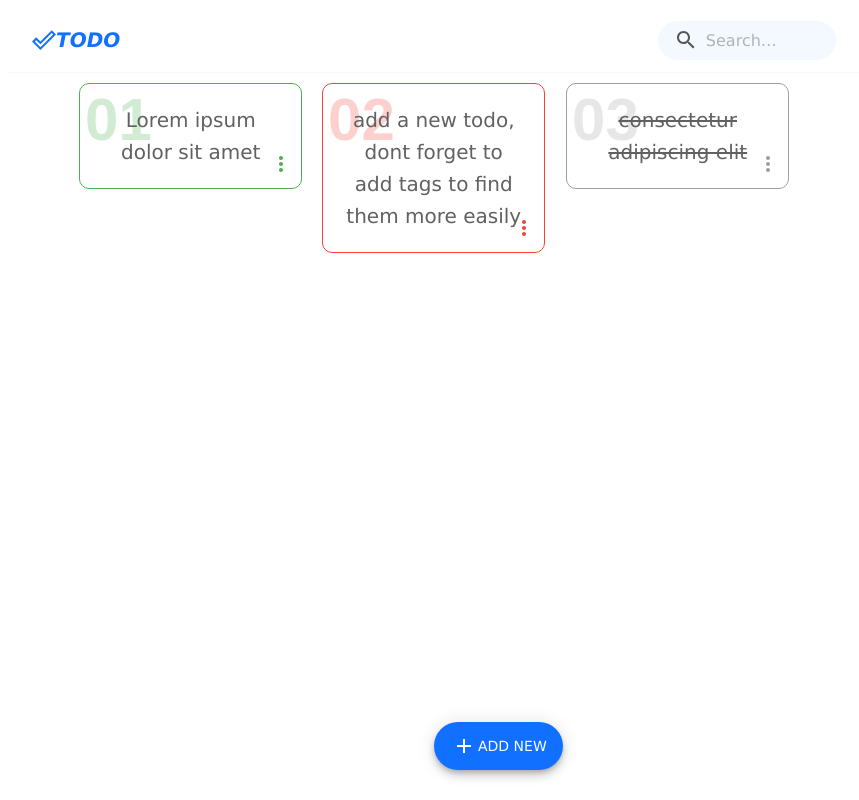
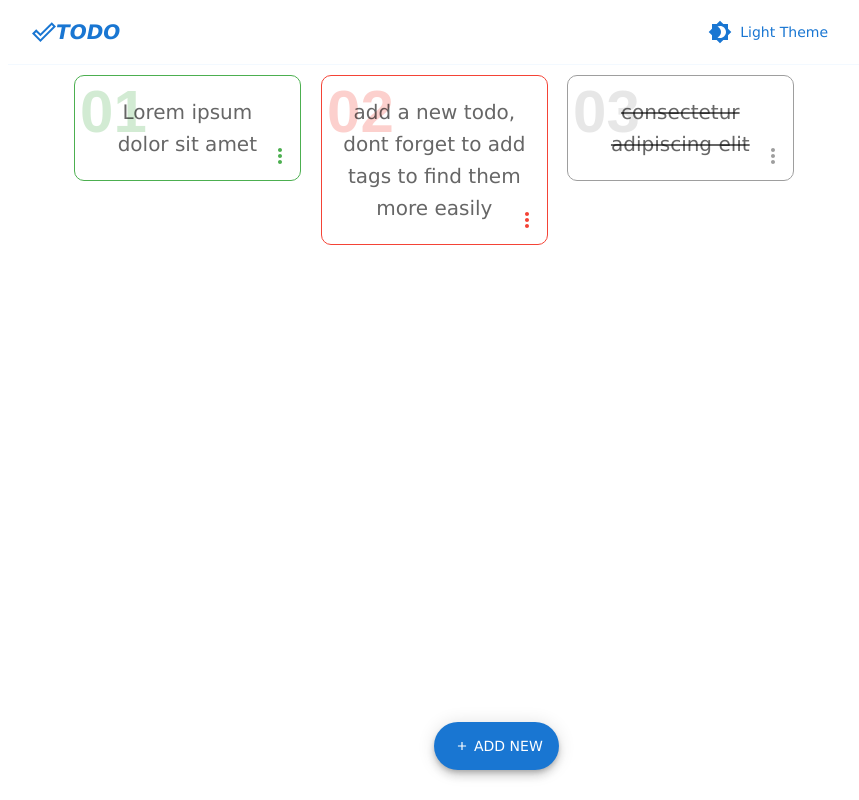
Before and after one commit to amirmasadi/react-redux-mui, a React (Create React App) app: page / in a window 1280 px wide. Shown: the whole page, without its empty margins (206-1065 px from the left). Built offline with nearby package versions, Linux system fonts and the light colour scheme.

Commit message:
add dark theme toggle

```diff
--- a/src/App.jsx
+++ b/src/App.jsx
@@ -1,10 +1,23 @@
-import { ThemeProvider } from "@mui/material";
+import { CssBaseline, ThemeProvider } from "@mui/material";
 import Layout from "./components/Layout";
-import { theme } from "./themeStyles";
+import { createTheme } from "@mui/material/styles";
+import { useSelector } from "react-redux";
 
 export default function App() {
+  const storedTheme = useSelector((state) => state.theme.value);
+
+  const theme = createTheme({
+    palette: {
+      mode: storedTheme,
+    },
+    typography: {
+      fontFamily: "verdana",
+    },
+  });
+
   return (
     <ThemeProvider theme={theme}>
+      <CssBaseline />
       <Layout />
     </ThemeProvider>
   );
--- a/src/app/store.js
+++ b/src/app/store.js
@@ -1,4 +1,7 @@
 import { configureStore } from "@reduxjs/toolkit";
 import todosReducer from "../features/todosSlice";
+import themeReducer from "../features/themeSlice";
 
-export const store = configureStore({ reducer: { todos: todosReducer } });
+export const store = configureStore({
+  reducer: { todos: todosReducer, theme: themeReducer },
+});
--- a/src/components/Header.jsx
+++ b/src/components/Header.jsx
@@ -1,23 +1,54 @@
-import Box from "@mui/material/Box";
+import Button from "@mui/material/Button";
 import Toolbar from "@mui/material/Toolbar";
-import SearchIcon from "@mui/icons-material/Search";
-import {
-  AppBarStyled,
-  Search,
-  SearchIconWrapper,
-  StyledInputBase,
-  LogoText,
-} from "./headerStyles";
+import Typography from "@mui/material/Typography";
+import { AppBarStyled, LogoText } from "./headerStyles";
 import { DoneOutline } from "@mui/icons-material";
-import { chipsAnimation } from "../animations";
-import { useState } from "react";
+import { chipsAnimation, slideDownAnimation } from "../animations";
+import Brightness4Icon from "@mui/icons-material/Brightness4";
+import BrightnessHighIcon from "@mui/icons-material/BrightnessHigh";
+import { changeTheme } from "../features/themeSlice";
+import { useDispatch, useSelector } from "react-redux";
+import { useTheme } from "@mui/material/styles";
+
+function ThemeToggle() {
+  const dispatch = useDispatch();
+  const storedTheme = useSelector((state) => state.theme.value);
+
+  return (
+    <Button
+      sx={{ animation: `${slideDownAnimation} 0.5s both` }}
+      onClick={() => {
+        if (storedTheme === "light") {
+          dispatch(changeTheme("dark"));
+        } else {
+          dispatch(changeTheme("light"));
+        }
+      }}
+    >
+      {storedTheme === "light" ? (
+        <Brightness4Icon color="primary" sx={{ marginRight: 1 }} />
+      ) : (
+        <BrightnessHighIcon color="primary" sx={{ marginRight: 1 }} />
+      )}
+      <Typography
+        color="primary"
+        variant="button"
+        sx={{ textTransform: "capitalize" }}
+      >
+        {storedTheme} theme
+      </Typography>
+    </Button>
+  );
+}
 
 export default function Header() {
-  const [searchInput, setSearchInput] = useState("");
-
+  const muiTheme = useTheme();
   return (
-    <Box>
-      <AppBarStyled elevation={0} position="static">
+    <AppBarStyled
+      elevation={0}
+      position="static"
+      sx={{ backgroundColor: muiTheme.palette.background.default }}
+    >
       <Toolbar>
         <DoneOutline
           color="primary"
@@ -28,19 +59,8 @@ export default function Header() {
         <LogoText variant="h6" noWrap component="div" color="primary">
           TODO
         </LogoText>
-          <Search>
-            <SearchIconWrapper>
-              <SearchIcon />
-            </SearchIconWrapper>
-            <StyledInputBase
-              value={searchInput}
-              onChange={(e) => setSearchInput(e.targer.value)}
-              placeholder="Search…"
-              inputProps={{ "aria-label": "search" }}
-            />
-          </Search>
+        {<ThemeToggle />}
       </Toolbar>
     </AppBarStyled>
-    </Box>
   );
 }
--- a/src/components/Layout.jsx
+++ b/src/components/Layout.jsx
@@ -19,10 +19,11 @@ function Layout() {
       <Container maxWidth="md">
         <Header />
       </Container>
-      <Stack direction="row">
+      <Stack direction="row" color={"text.primary"}>
         <MdNone>
           <LeftSidebar />
         </MdNone>
+
         <Box sx={{ flex: 3 }}>
           <Container maxWidth="md">
             <Todos />
--- a/src/components/TodoItem.jsx
+++ b/src/components/TodoItem.jsx
@@ -1,19 +1,18 @@
+import { useTheme } from "@emotion/react";
+import CheckCircleIcon from "@mui/icons-material/CheckCircle";
+import DeleteIcon from "@mui/icons-material/Delete";
+import EditIcon from "@mui/icons-material/Edit";
+import MoreVertIcon from "@mui/icons-material/MoreVert";
 import { IconButton, TextField, Typography } from "@mui/material";
-import MoreVertIcon from "@mui/icons-material/MoreVert";
+import { blue, green, grey, red } from "@mui/material/colors";
+import Divider from "@mui/material/Divider";
 import MenuItem from "@mui/material/MenuItem";
-import EditIcon from "@mui/icons-material/Edit";
-import Divider from "@mui/material/Divider";
-import DeleteIcon from "@mui/icons-material/Delete";
-import CheckCircleIcon from "@mui/icons-material/CheckCircle";
-import { useState, useRef } from "react";
-import { StyledMenu, TodoStyled, TodoNumStyled } from "./todoItem-styles";
-import { green, blue, red, grey } from "@mui/material/colors";
+import { useRef, useState } from "react";
+import { useDispatch } from "react-redux";
 import {
-  deleteTask,
-  completeTask,
-  editTask,
+  completeTask, deleteTask, editTask
 } from "../features/todosSlice";
-import { useDispatch } from "react-redux";
+import { StyledMenu, TodoNumStyled, TodoStyled } from "./todoItem-styles";
 
 export default function TodoItem({
   task,
@@ -26,7 +25,8 @@ export default function TodoItem({
   const [menu, setMenu] = useState(false);
   const [editing, setEditing] = useState(false);
   const moreIconRef = useRef();
-
+  const muiTheme = useTheme()
+  console.log(muiTheme)
   const dispatch = useDispatch();
 
   function priorityColorHandler() {
@@ -114,7 +114,7 @@ export default function TodoItem({
         <Typography
           variant="h6"
           sx={{
-            color: grey[700],
+            color: muiTheme.palette.text.secondary,
             textDecoration: isComplete ? "line-through" : "auto",
           }}
         >
--- a/src/components/Todos.jsx
+++ b/src/components/Todos.jsx
@@ -8,8 +8,7 @@ export default function Todos() {
 
   const breakpointColumnsObj = {
     default: 3,
-    1100: 3,
-    700: 2,
+    1000: 2,
     500: 1
   };
 
--- a/src/components/headerStyles.js
+++ b/src/components/headerStyles.js
@@ -2,26 +2,10 @@ import styled from "@emotion/styled";
 import { Typography } from "@mui/material";
 import AppBar from "@mui/material/AppBar";
 import InputBase from "@mui/material/InputBase";
-import { slideDownAnimation } from "../animations";
 import { textAnimation } from "../animations";
 
 export const AppBarStyled = styled(AppBar)((theme) => ({
-  backgroundColor: "#fff",
   borderBottom: "1px solid #F3F9FF",
-}));
-
-export const Search = styled("div")(({ theme }) => ({
-  position: "relative",
-  borderRadius: "30px",
-  marginLeft: 0,
-  width: "100%",
-  [theme.breakpoints.up("sm")]: {
-    marginLeft: theme.spacing(1),
-    width: "auto",
-  },
-  backgroundColor: "#F3F9FF",
-  color: "#565656",
-  animation: `${slideDownAnimation} 0.5s both`,
 }));
 
 export const SearchIconWrapper = styled("div")(({ theme }) => ({
--- /dev/null
+++ b/src/features/themeSlice.js
@@ -0,0 +1,18 @@
+import { createSlice } from "@reduxjs/toolkit";
+
+const initialState = {
+  value: "light",
+};
+
+const themeSlice = createSlice({
+  name: "theme",
+  initialState,
+  reducers: {
+    changeTheme: (state, action) => {
+      state.value = action.payload;
+    },
+  },
+});
+
+export const { changeTheme } = themeSlice.actions;
+export default themeSlice.reducer;
--- a/src/themeStyles.js
+++ /dev/null
@@ -1,21 +0,0 @@
-import { createTheme } from "@mui/material/styles";
-
-export const theme = createTheme({
-  palette: {
-    type: "light",
-    primary: {
-      main: "#1170FF",
-    },
-    secondary: {
-      main: "#8bc34a",
-    },
-    background: {
-      default: "#f5f5f5",
-      paper: "#fafafa",
-    },
-    divider: "#b0bec5",
-  },
-  typography: {
-    fontFamily: "verdana",
-  },
-});
```
Lines whose indentation alone changed are shown as unchanged.
